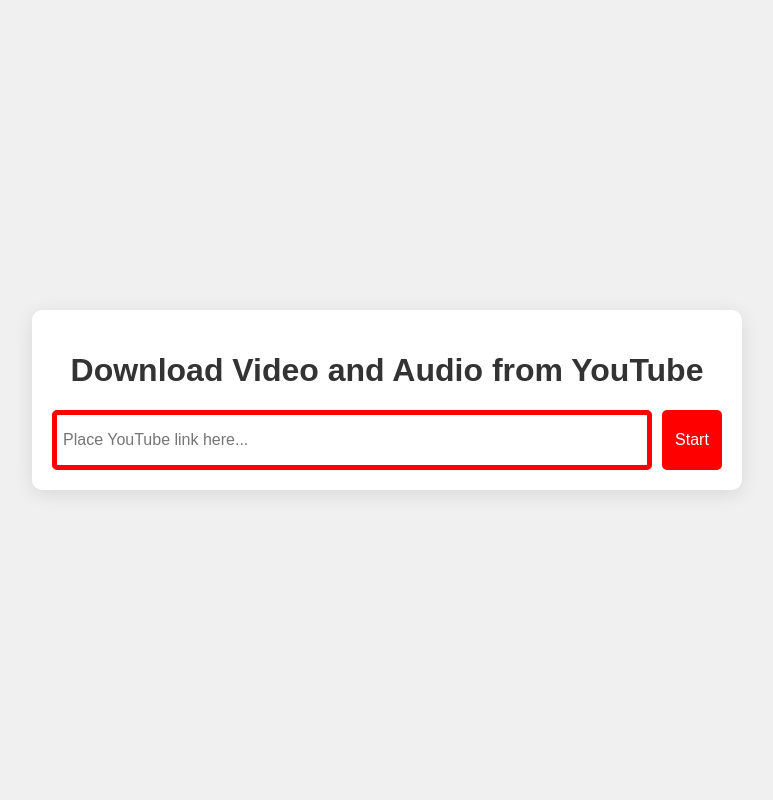
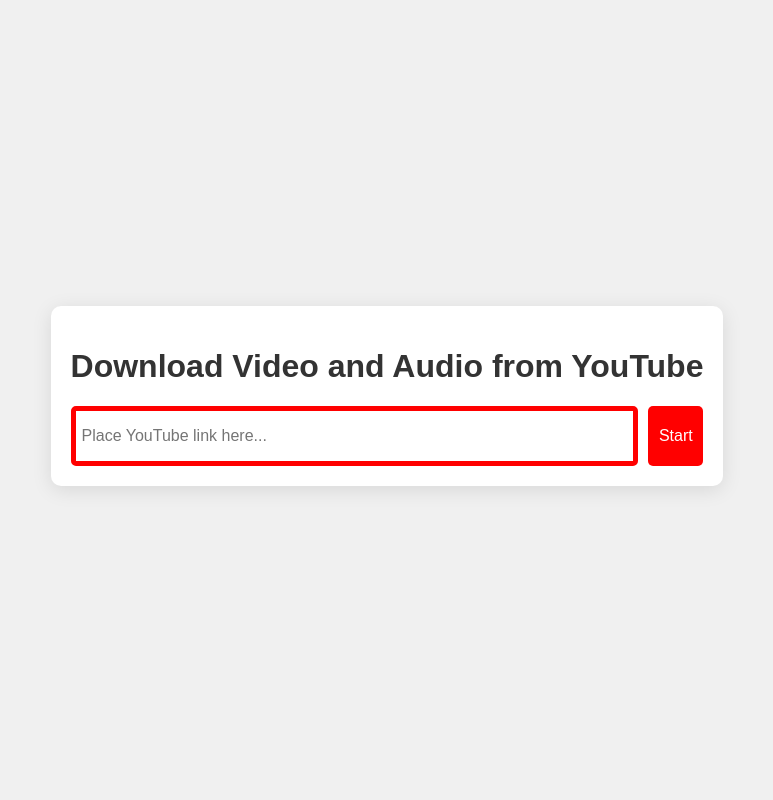
Before and after one commit to leandrodevarona/y2download, a FastAPI app: page / in a window 1280 px wide. Shown: the whole page, without its empty margins (253-1026 px from the left). Run offline with FastAPI, Linux system fonts and the light colour scheme; parts of the project's set-up code (start-up, migrations or seed data) failed here and were passed over.

Commit message:
ultima subida

```diff
--- a/app/main.py
+++ b/app/main.py
@@ -8,8 +8,18 @@ from app.services.yt_dlp import (download,
                                  get_thumbnail_url,
                                  get_video_formats,
                                  get_download_options)
+from fastapi.middleware.cors import CORSMiddleware
 
 app = FastAPI()
+
+# Configuración de CORS
+app.add_middleware(
+    CORSMiddleware,
+    allow_origins=["*"],  # Permite solicitudes desde cualquier origen
+    allow_credentials=True,
+    allow_methods=["*"],  # Permite todos los métodos (GET, POST, PUT, DELETE, etc.)
+    allow_headers=["*"],  # Permite todos los encabezados
+)
 
 app.mount("/static", StaticFiles(directory="static"), name="static")
 
@@ -20,7 +30,6 @@ def home_view(request: Request):
     return templates.TemplateResponse(
         request=request, name="home.html"
     )
-
 
 @app.get('/download-options/', response_class=HTMLResponse)
 async def download_options(request: Request, url: str):
--- a/static/styles/home.css
+++ b/static/styles/home.css
@@ -6,8 +6,9 @@ body {
   justify-content: center;
   align-items: center;
   gap: 2rem;
-  height: 100vh; /* Full height for centering */
+  height: 95vh; /* Full height for centering */
   margin: 0;
+  padding: 1rem;
 }
 
 .container {
@@ -23,7 +24,8 @@ h1 {
 }
 
 #Url_Path {
-  width: 600px;
+  max-width: 600px;
+  width: 100%;
   height: 60px;
   background-color: white;
   padding: 0px 60px 0px 6px;
```
